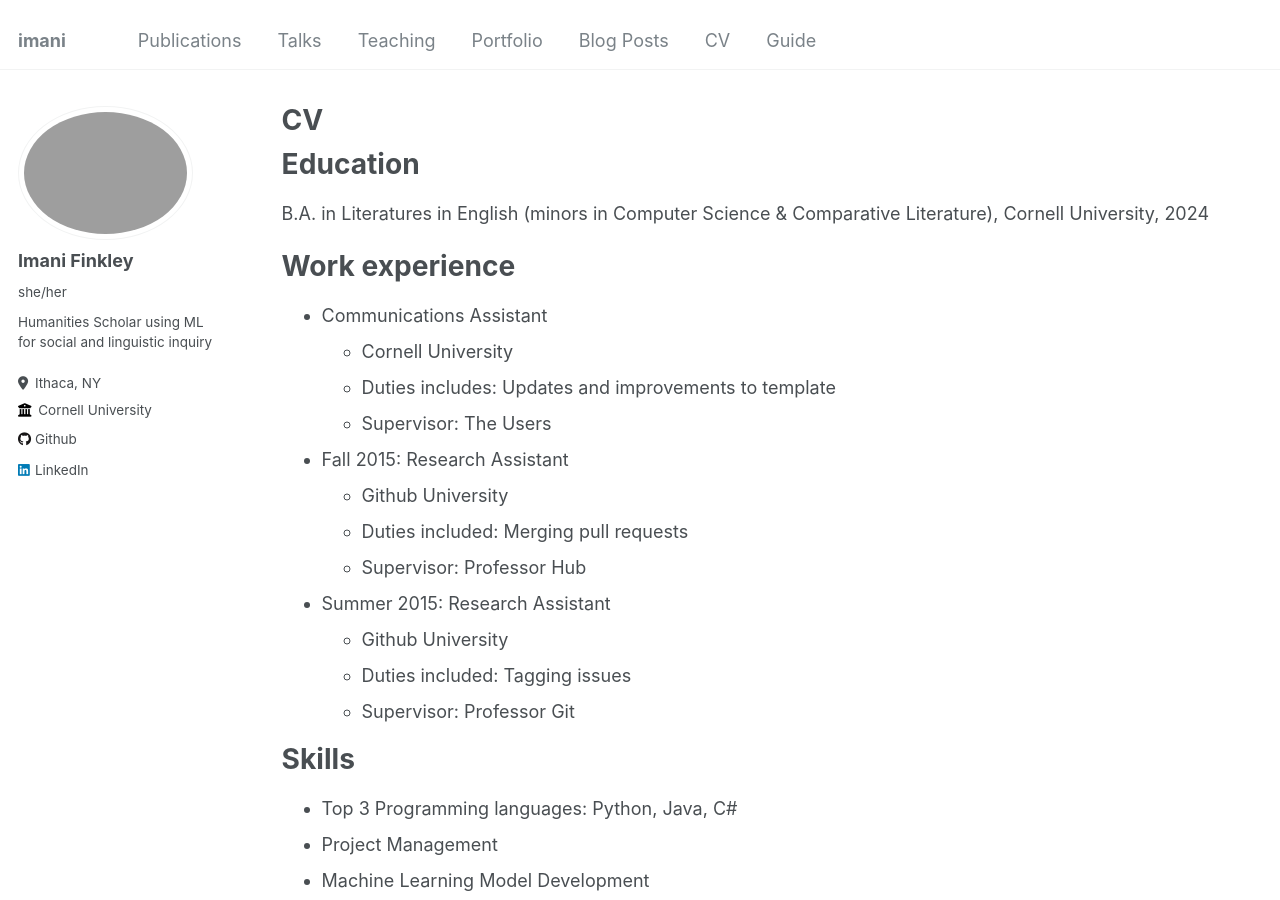
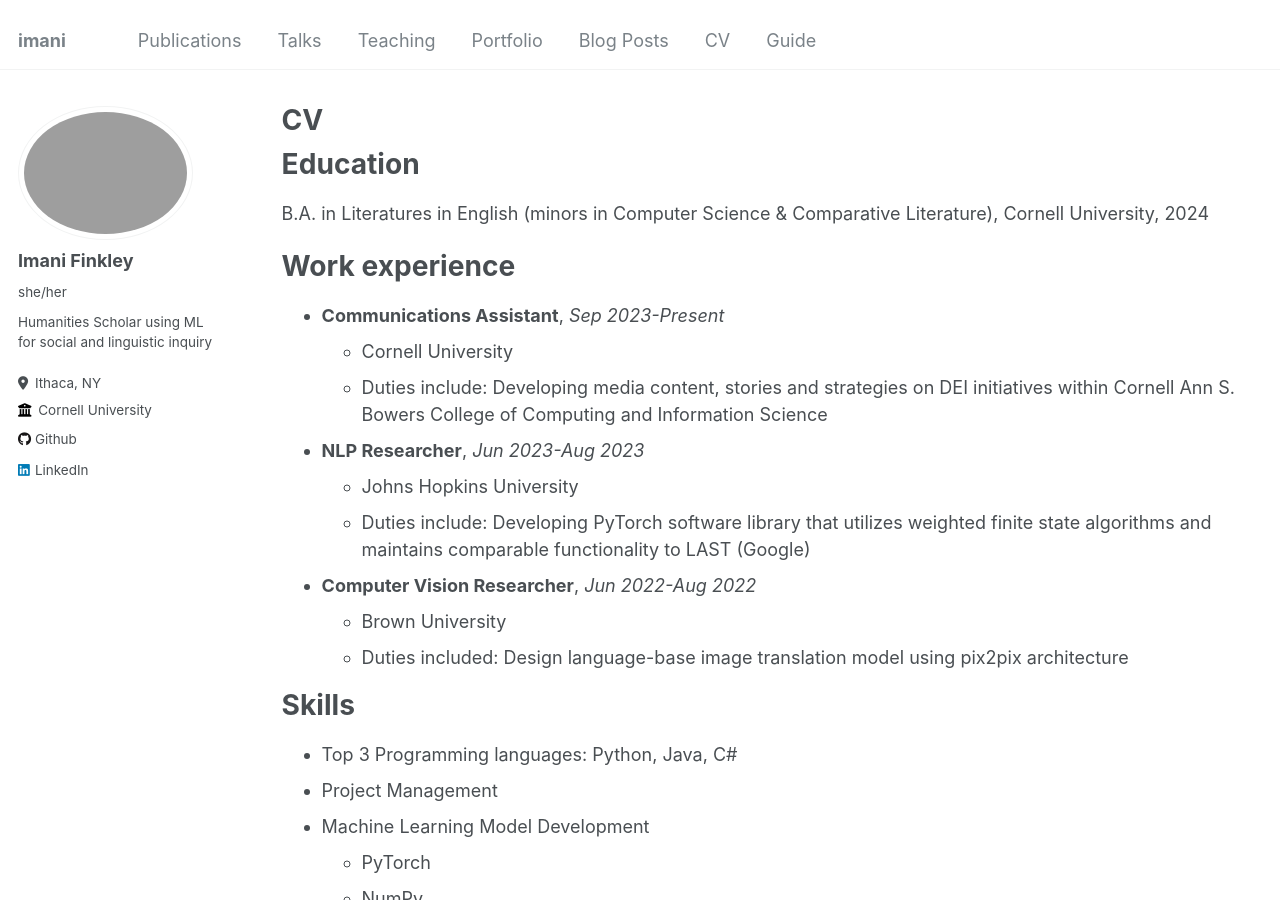
Before and after one commit to imanif/imanif.github.io, a Jekyll site: the page built from _pages/cv.md, in a window 1280 px wide and 900 px high. Built offline with Jekyll 4.4.1, drawn with Linux system fonts in a browser that asks for light colours.

Commit message:
Update cv.md

```diff
--- a/_pages/cv.md
+++ b/_pages/cv.md
@@ -15,20 +15,17 @@ B.A. in Literatures in English (minors in Computer Science & Comparative Literat
 
 Work experience
 ======
-* Communications Assistant
+* **Communications Assistant**, *Sep 2023-Present*
   * Cornell University
-  * Duties includes: Updates and improvements to template
-  * Supervisor: The Users
+  * Duties include: Developing media content, stories and strategies on DEI initiatives within Cornell Ann S. Bowers College of Computing and Information Science
 
-* Fall 2015: Research Assistant
-  * Github University
-  * Duties included: Merging pull requests
-  * Supervisor: Professor Hub
+* **NLP Researcher**, *Jun 2023-Aug 2023*
+  * Johns Hopkins University
+  * Duties include: Developing PyTorch software library that utilizes weighted finite state algorithms and maintains comparable functionality to LAST (Google)
 
-* Summer 2015: Research Assistant
-  * Github University
-  * Duties included: Tagging issues
-  * Supervisor: Professor Git
+* **Computer Vision Researcher**, *Jun 2022-Aug 2022*
+  * Brown University
+  * Duties included: Design language-base image translation model using pix2pix architecture
 
 Skills
 ======
```
